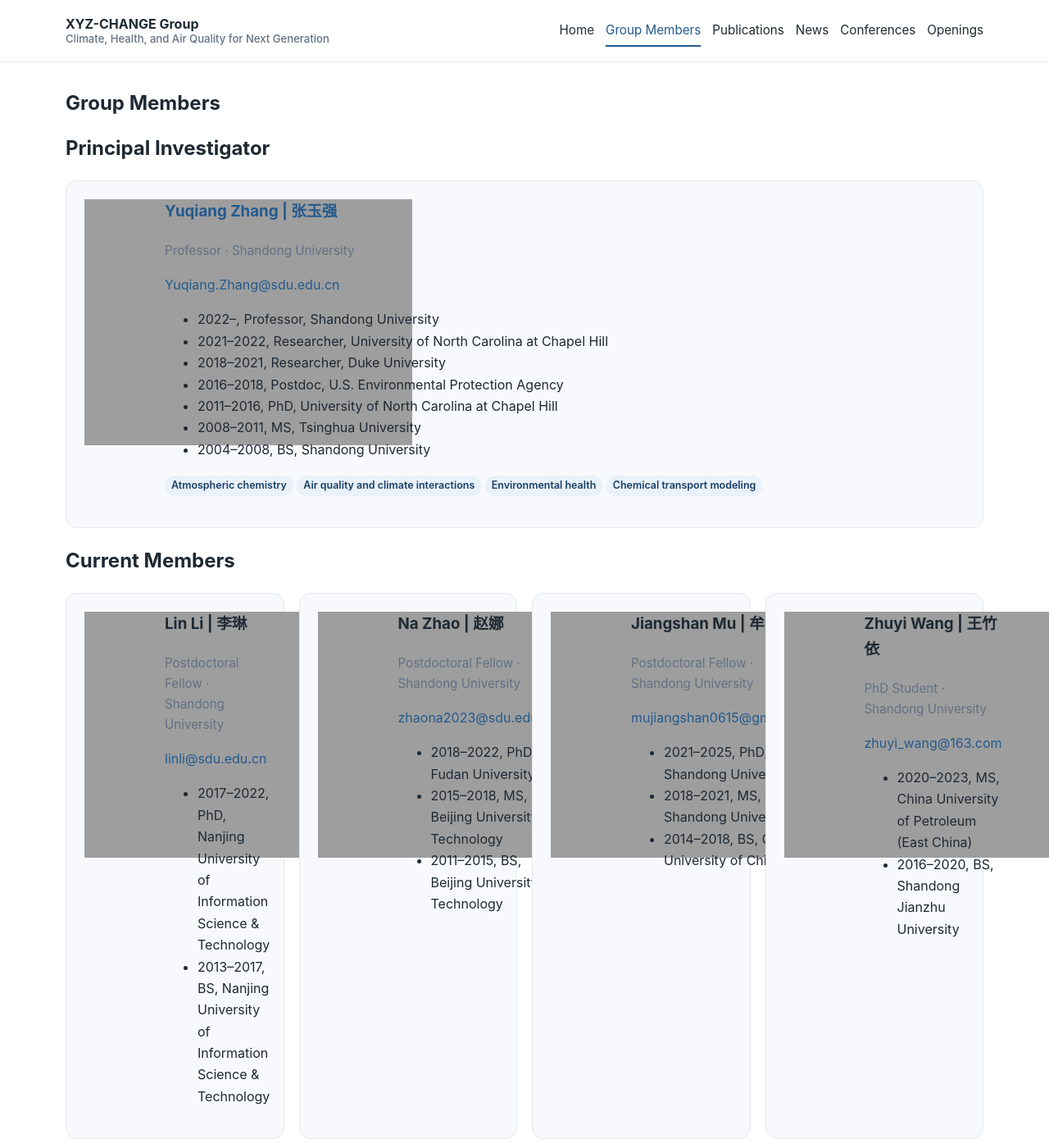
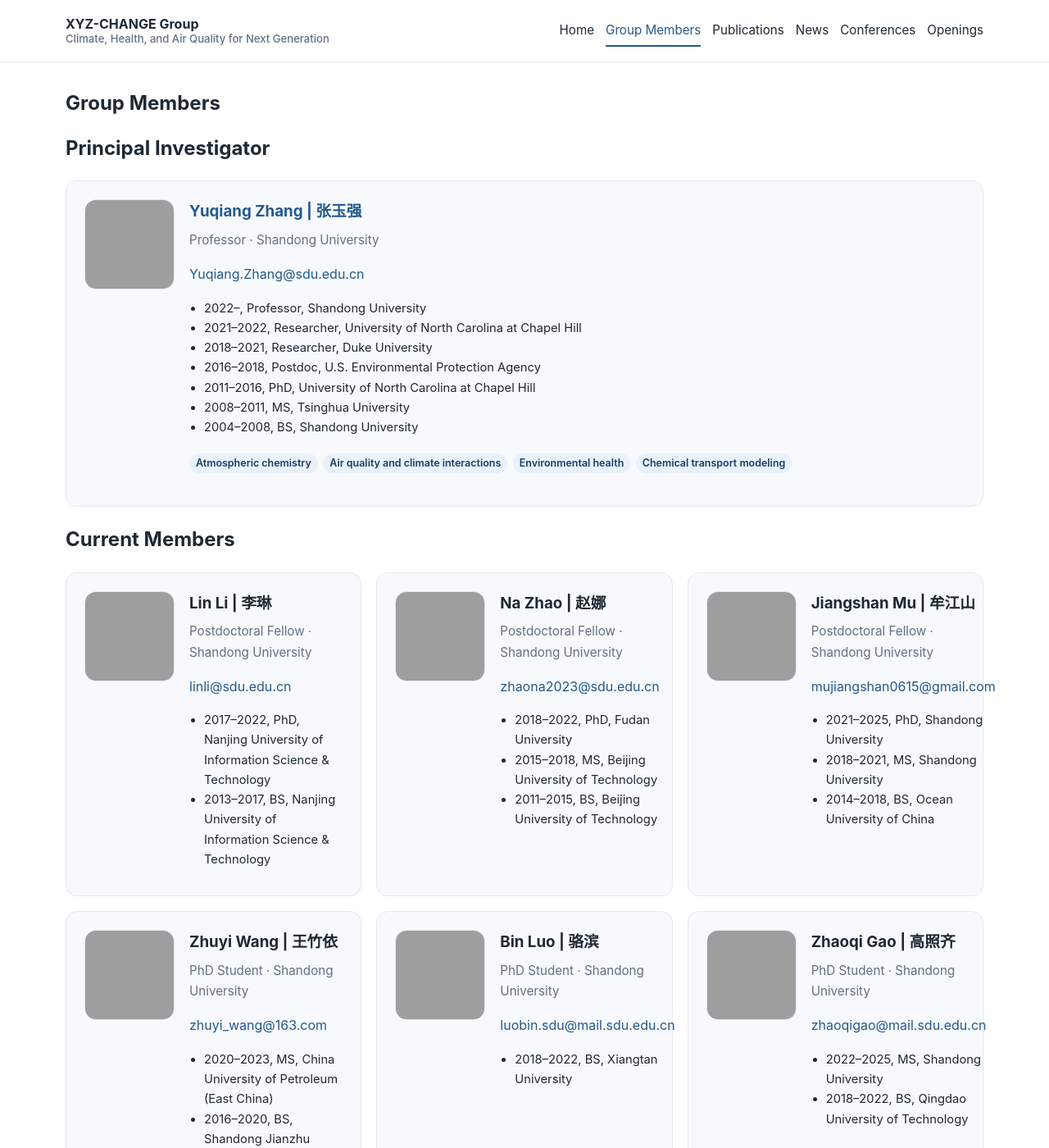
Before and after one commit to MuJSh/xyz_CHANGE, a Jekyll site: the page built from _pages/group-members.md, in a window 1280 px wide and 1400 px high. Shown: the whole window at 82% size. Built offline with Jekyll 4.4.1, drawn with Linux system fonts in a browser that asks for light colours.

Commit message:
Style group member photos

```diff
--- a/assets/css/style.css
+++ b/assets/css/style.css
@@ -131,19 +131,29 @@ a:hover {
 
 .grid {
   display: grid;
-  grid-template-columns: repeat(auto-fit, minmax(260px, 1fr));
+  grid-template-columns: repeat(auto-fit, minmax(320px, 1fr));
   gap: 18px;
 }
 
 .card h3 {
   margin-top: 0;
+  margin-bottom: 6px;
 }
 
 .member-card {
   display: grid;
-  grid-template-columns: 82px 1fr;
-  gap: 16px;
+  grid-template-columns: 110px 1fr;
+  gap: 18px;
   align-items: start;
+}
+
+.member-photo {
+  width: 110px;
+  height: 110px;
+  object-fit: cover;
+  border-radius: 14px;
+  border: 1px solid var(--border);
+  background: #fff;
 }
 
 .avatar {
@@ -157,6 +167,12 @@ a:hover {
   justify-content: center;
   font-weight: 700;
   font-size: 1.3rem;
+}
+
+.compact-list {
+  margin: 10px 0;
+  padding-left: 18px;
+  font-size: 0.92rem;
 }
 
 .meta {
@@ -181,6 +197,7 @@ a:hover {
   color: var(--accent-dark);
   font-size: 0.78rem;
   font-weight: 600;
+  margin: 2px 2px 2px 0;
 }
 
 .two-column {
@@ -217,4 +234,8 @@ a:hover {
   .two-column {
     grid-template-columns: 1fr;
   }
+
+  .member-card {
+    grid-template-columns: 1fr;
+  }
 }
```
